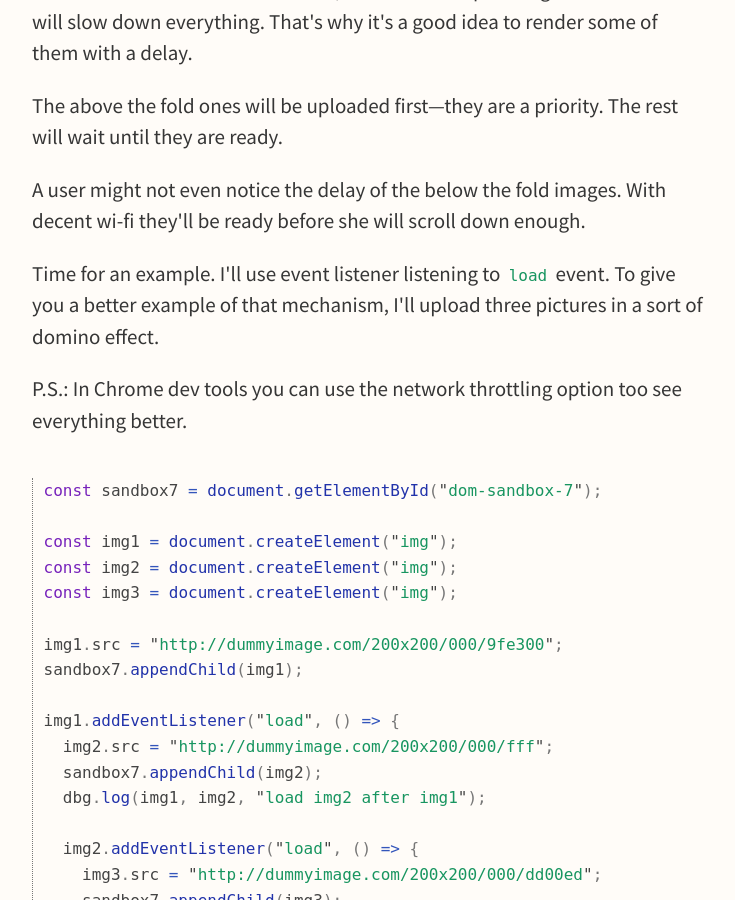
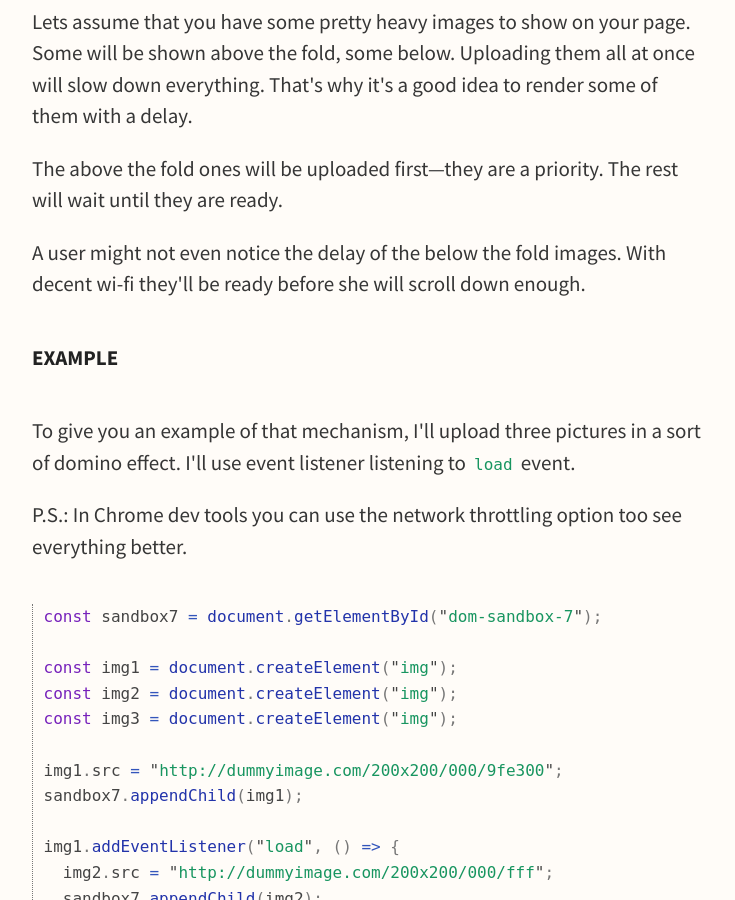
Before and after one commit to bart747/bart747, a Jekyll site: the page built from projects/dom/index.html, in a window 1280 px wide and 900 px high, scrolled down 7935 px. Shown: the whole window, without its empty margins (251-986 px from the left). Built offline with Jekyll 4.4.1, drawn with Linux system fonts in a browser that asks for light colours; comment, search, counter and statistics services are not loaded; some of the changed text lies outside the part shown.

Commit message:
fix typos in dom tutorial

```diff
--- a/projects/dom/index.html
+++ b/projects/dom/index.html
@@ -28,13 +28,13 @@ Pure JavaScript.
       <code>existingElement.appendChild(newElement)</code> </li>
   </ol>
 
+  <h3>Lets add a button</h3>
+
     <p>Lets do some experiment. Here's a sandbox&mdash;a DIV where
     I'll add some new stuff:<p>
 
     <div  class="sandbox">
     </div>
-
-  <h3>Lets add a button:</h3>
 
 {% highlight js %}
 const sandbox1 = document.getElementById("dom-sandbox-1");
@@ -73,7 +75,7 @@ Adding Groups of Elements
   </p>
 
   <p>
-  Than you'll be able to show the whole group using single
+  Than you'll be able to show the whole group using a single
   <code>append</code> operation.
   That might be good for performance.
   </p>
@@ -328,11 +330,13 @@ A user might not even notice the delay of the below the fold images.
 With decent wi-fi they'll be ready before she will scroll down enough.
 </p>
 
+  <h3>Example</h3>
+
     <p>
-Time for an example. I'll use event listener listening to <code>load</code>
+    To give you an example of that mechanism,
+    I'll upload three pictures in a sort of domino effect.
+    I'll use event listener listening to <code>load</code>
     event.
-To give you a better example of that mechanism,
-I'll upload three pictures in a sort of domino effect.
     </p>
 
     <p>
@@ -361,7 +365,8 @@ img1.addEventListener("load", () => {
     sandbox7.appendChild(img3);
     dbg.log(img2, img3, "load img3 after img2");
   });
-});{% endhighlight %}
+});
+{% endhighlight %}
 
   <div id="dom-sandbox-7" class="sandbox">
   </div>
```
Also changed, not shown: other parts of projects/dom/index.html (+3 -1 lines), 2 other files. Lines whose indentation alone changed are shown as unchanged.
